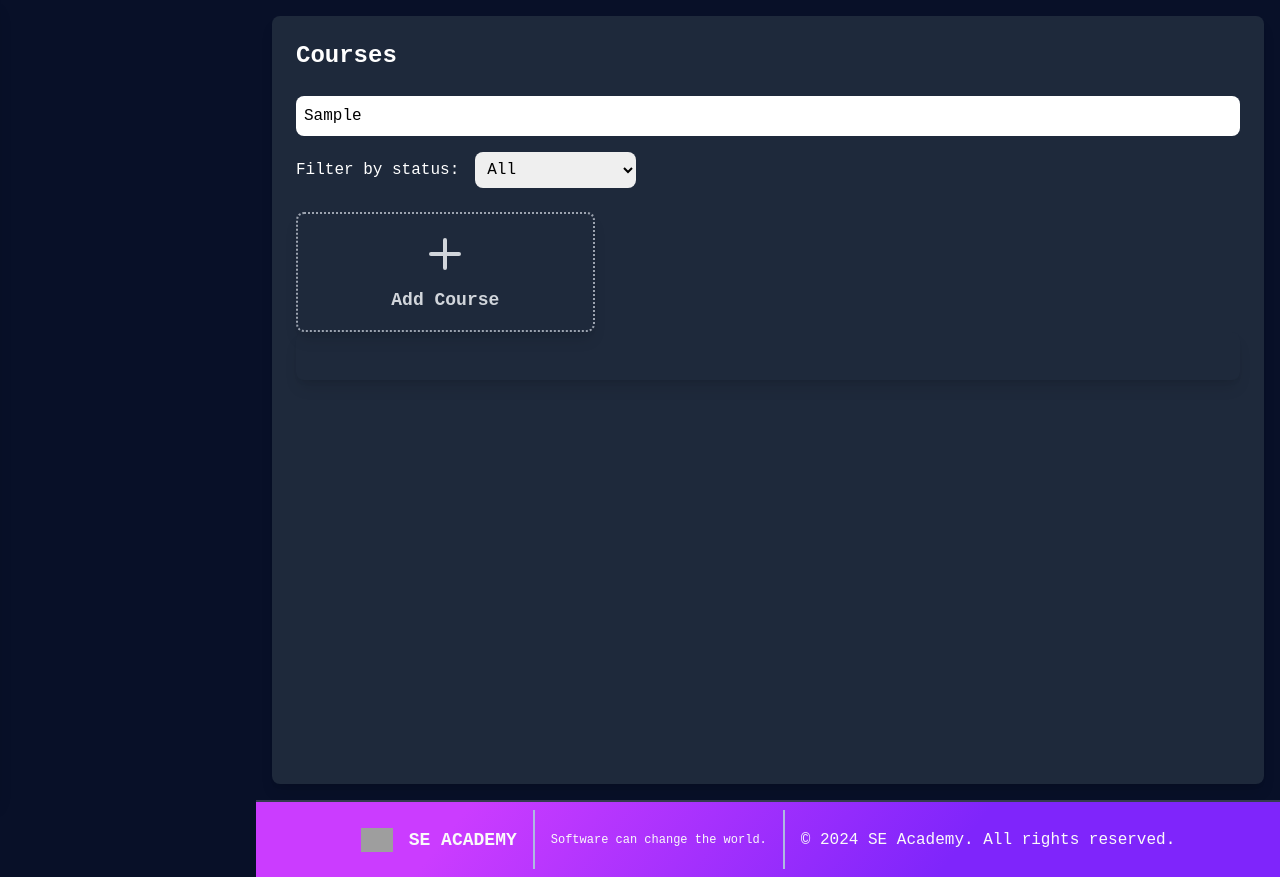
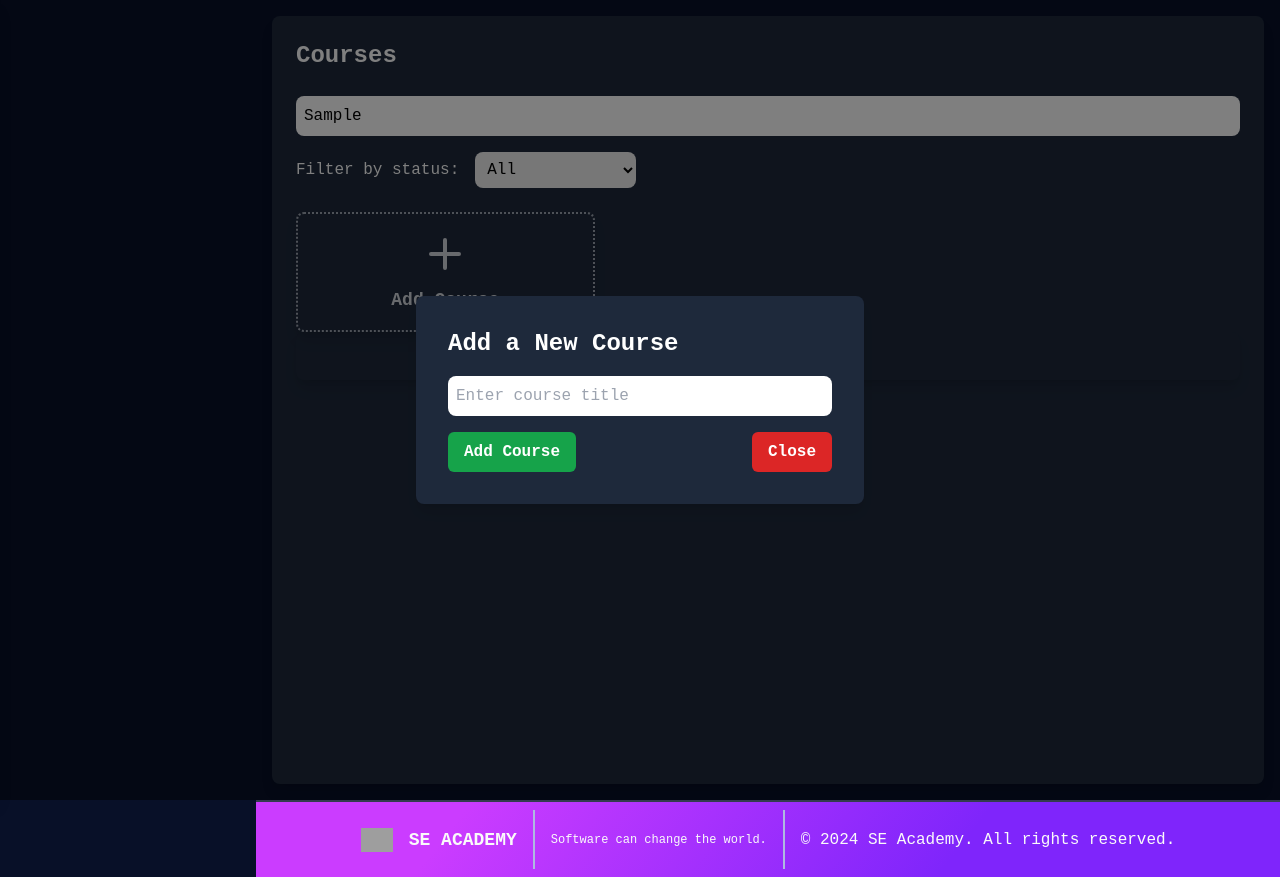
Before and after one commit to Bthcorn/se_academy_app_v2, a React (Vite) app: page /admin/courses in a window 1280 px wide. Both pictures are taken after typing "Sample" into the empty fields and a click on the button "Add Course". Built offline with nearby package versions, Linux system fonts and the light colour scheme; grey boxes are pictures that could not be loaded.

Commit message:
Feat : Modal after Add Course button

```diff
--- /dev/null
+++ b/src/components/admin-courses/AddCourseModal.jsx
@@ -0,0 +1,48 @@
+import React, { useState } from "react";
+
+const AddCourseModal = ({ isOpen, onClose, onAddCourse }) => {
+  const [courseTitle, setCourseTitle] = useState("");
+
+  const handleAddCourse = () => { //adding a course title to the database frfr
+    if (courseTitle) {
+      onAddCourse(courseTitle);
+      setCourseTitle(""); // Clear the input after adding
+      onClose(); // Close modal
+    } else {
+      alert("Please enter a course title.");
+    }
+  };
+
+  if (!isOpen) return null;
+
+  return (
+    <div className="fixed inset-0 z-50 flex items-center justify-center bg-black bg-opacity-50">
+      <div className="w-full max-w-md rounded-lg bg-[#1E293B] p-8 text-white shadow-lg">
+        <h2 className="text-2xl font-bold mb-4">Add a New Course</h2>
+        <input
+          type="text"
+          value={courseTitle}
+          onChange={(e) => setCourseTitle(e.target.value)}
+          placeholder="Enter course title"
+          className="w-full p-2 rounded-lg text-black mb-4"
+        />
+        <div className="flex justify-between">
+          <button
+            onClick={handleAddCourse}
+            className="bg-green-600 hover:bg-green-700 text-white font-bold py-2 px-4 rounded-md"
+          >
+            Add Course
+          </button>
+          <button
+            onClick={onClose}
+            className="bg-red-600 hover:bg-red-700 text-white font-bold py-2 px-4 rounded-md"
+          >
+            Close
+          </button>
+        </div>
+      </div>
+    </div>
+  );
+};
+
+export default AddCourseModal;
--- a/src/components/admin-courses/course_component.jsx
+++ b/src/components/admin-courses/course_component.jsx
@@ -1,9 +1,11 @@
 import React, { useState } from "react";
 import AddQuizModal from "./QuizModal";
 import CourseDetailsModal from "./CourseDetailsModal";
+import AddCourseModal from "./AddCourseModal";
 
 const CourseComponent = ({ courses, onAddCourse }) => {
   const [selectedCourse, setSelectedCourse] = useState(null);
+  const [showAddCourseModal, setShowAddCourseModal] = useState(false);
   const [showQuiz, setShowQuiz] = useState(false);
   const [searchTerm, setSearchTerm] = useState("");
   const [filterStatus, setFilterStatus] = useState("All"); // For filtering courses
@@ -63,7 +65,7 @@ const CourseComponent = ({ courses, onAddCourse }) => {
       <div className="grid grid-cols-1 gap-6 md:grid-cols-2 lg:grid-cols-3">
         {/* Add Course Button with Dotted Border */}
         <button
-          onClick={onAddCourse}
+          onClick={() => setShowAddCourseModal(true)}
           className="h-81 flex flex-col items-center justify-center rounded-lg border-2 border-dotted border-gray-400 p-4 shadow-lg transition-shadow duration-200 hover:shadow-xl"
         >
           <div className="flex items-center justify-center text-xl text-yellow-400">
@@ -137,6 +139,12 @@ const CourseComponent = ({ courses, onAddCourse }) => {
         ))}
       </div>
 
+      {/* Modal for adding a new course */}
+      <AddCourseModal
+        isOpen={showAddCourseModal}
+        onClose={() => setShowAddCourseModal(false)}
+      />
+
       {/* Modal for course details */}
       {selectedCourse && (
         <CourseDetailsModal
```
